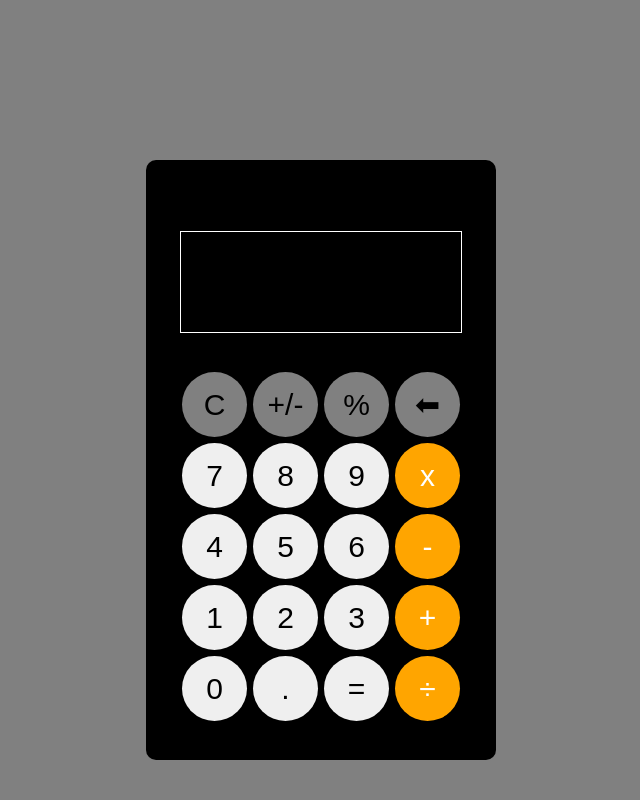
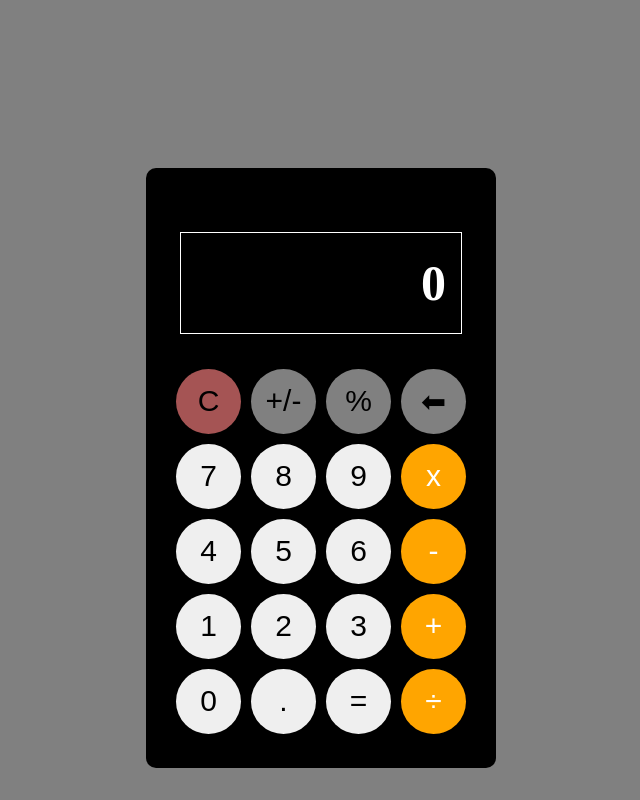
Before and after one commit to GithubGY-CE/Calculator, a plain HTML site: page index.html in a window 1280 px wide. Shown: the whole page, without its empty margins (319-959 px from the left). Drawn offline with Linux system fonts and the light colour scheme.

Commit message:
add styling to calc buttons

```diff
--- a/index.html
+++ b/index.html
@@ -6,42 +6,44 @@
     <meta name="viewport" content="width=device-width, initial-scale=1.0">
     <title>Calculator</title>
     <link rel="stylesheet" href="style.css" />
+    <script src="script.js" defer></script>
 </head>
 
 <body>
     <div class="container">
         <div class="screen">
+            <p class="screen-text"></p>
         </div>
         <div class="buttons">
             <div class="row">
-                <button id="clear" class="action">C</button>
-                <button class="action">+/-</button>
-                <button class="action">%</button>
-                <button class="action">⬅</button>
+                <button id="clear">C</button>
+                <button id="sign"class="action">+/-</button>
+                <button id="percent"class="action">%</button>
+                <button id="backspace" class="action">⬅</button>
             </div>
             <div class="row">
                 <button class="number">7</button>
                 <button class="number">8</button>
                 <button class="number">9</button>
-                <button class="operator">x</button>
+                <button id="multiply" class="operator">x</button>
             </div>
             <div class="row">
                 <button class="number">4</button>
                 <button class="number">5</button>
                 <button class="number">6</button>
-                <button class="operator">-</button>
+                <button id="subtract" class="operator">-</button>
             </div>
             <div class="row">
                 <button class="number">1</button>
                 <button class="number">2</button>
                 <button class="number">3</button>
-                <button class="operator">+</button>
+                <button id="add" class="operator">+</button>
             </div>
             <div class="row">
                 <button class="number">0</button>
-                <button>.</button>
-                <button>=</button>
-                <button class="operator">÷</button>
+                <button id="period">.</button>
+                <button id="equals">=</button>
+                <button id="divide" class="operator">÷</button>
             </div>
         </div>
     </div>
--- a/style.css
+++ b/style.css
@@ -5,7 +5,7 @@ html {
 }
 
 body {
-    margin-top: 20vh;
+    padding-top: 20vh;
 }
 
 .container {
@@ -34,10 +34,21 @@ body {
     height: 100px;
     width: 280px;
     margin-top: 35px;
+
+    display: flex;
+    align-items: center;
+    justify-content: flex-end;
+}
+
+.screen-text {
+    color: white;
+    font-size: 50px;
+    padding-right: 15px;
+    font-weight: bold;
 }
 
 .row button {
-    margin: 3px;
+    margin: 5px;
     border-radius: 50%;
     width: 65px;
     height: 65px;
@@ -58,3 +69,12 @@ body {
 .action {
     background-color: gray;
 }
+
+#clear {
+    background-color: rgb(165, 84, 84);
+}
+
+.selected-operator {
+    background-color: rgb(165, 108, 2);
+    color: white;
+}
```
